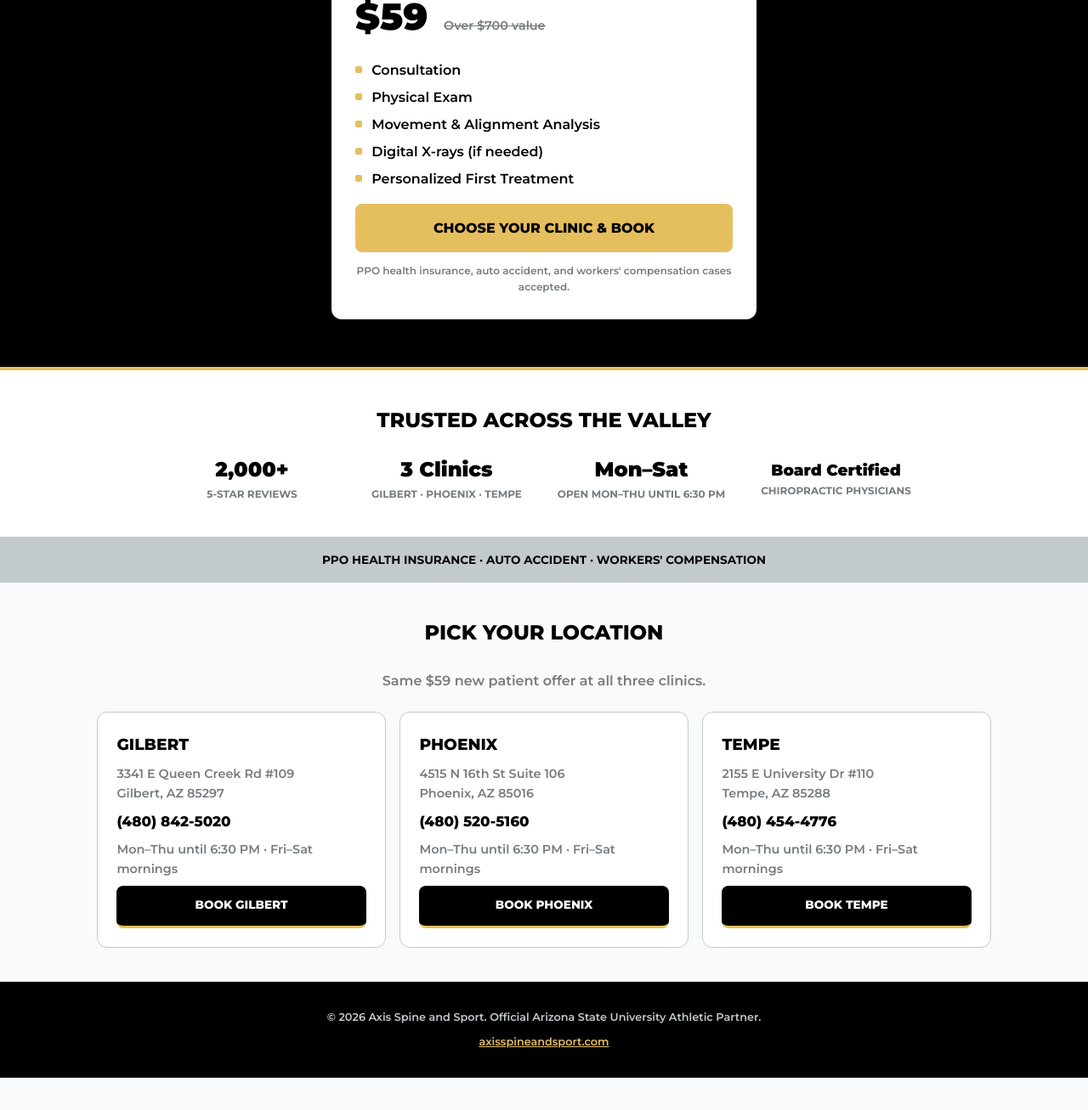
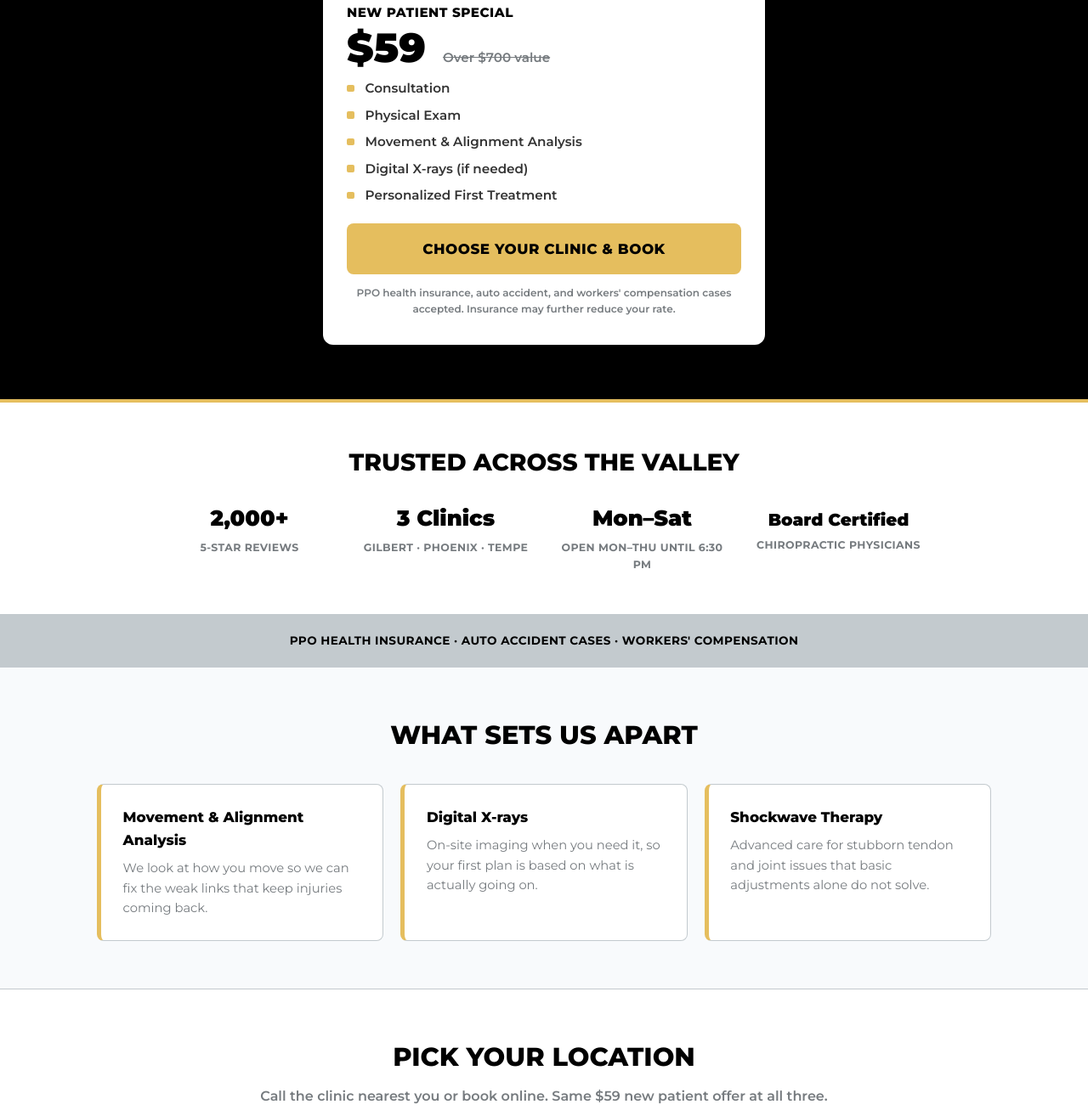
Before and after one commit to drdylanhernandez/Princess-Game, a plain HTML site: page index.html in a window 1280 px wide. Shown: the part 407-1714 px from the top of the page at 85% size. Before the commit the page ends 1676 px from the top, so only its background shows below. Drawn offline with Linux system fonts and the light colour scheme.

Commit message:
Deploy Axis $59 multi-location offers LP (Over $700)

```diff
--- a/index.html
+++ b/index.html
@@ -3,110 +3,197 @@
 <head>
   <meta charset="UTF-8">
   <meta name="viewport" content="width=device-width, initial-scale=1.0">
-<title>$59 New Patient Special | Axis Spine and Sport</title>
-<meta name="description" content="Claim your $59 new patient visit at Axis Spine and Sport. Official ASU Athletic Partner. Gilbert, Phoenix, Tempe.">
-<link href="https://fonts.googleapis.com/css2?family=Montserrat:wght@600;700;800;900&display=swap" rel="stylesheet">
+  <title>$59 New Patient Special | Axis Spine and Sport | Gilbert, Phoenix, Tempe</title>
+  <meta name="description" content="Claim your $59 new patient visit at Axis Spine and Sport. Official ASU Athletic Partner. Locations in Gilbert, Phoenix, and Tempe. Board Certified Chiropractic Physicians.">
+  <link rel="preconnect" href="https://fonts.googleapis.com">
+  <link rel="preconnect" href="https://fonts.gstatic.com" crossorigin>
+  <link href="https://fonts.googleapis.com/css2?family=Montserrat:wght@400;600;700;800;900&display=swap" rel="stylesheet">
   <style>
-:root{--gold:#e5be5e;--gold-dark:#cba245;--dark:#767b7f;--light:#c3cace;--bg:#f8fafc;--w:#fff;--b:#000}
-*{box-sizing:border-box;margin:0;padding:0;font-family:Montserrat,-apple-system,sans-serif}
-body{color:var(--b);line-height:1.6;background:var(--bg)}
-header{background:var(--b);border-bottom:2px solid var(--gold);padding:1rem 1.5rem;display:flex;justify-content:space-between;align-items:center;position:sticky;top:0;z-index:10}
-.logo{height:40px}
-.btn{background:var(--gold);color:var(--b);padding:.6rem 1rem;border-radius:8px;text-decoration:none;font-weight:800;font-size:.8rem;text-transform:uppercase}
-.hero{background:var(--b);color:var(--w);padding:3rem 1.5rem 3.5rem;text-align:center;border-bottom:4px solid var(--gold)}
-.badge{display:inline-block;background:var(--dark);color:var(--gold);padding:.35rem 1rem;border-radius:50px;font-size:.75rem;font-weight:700;border:1px solid var(--gold);margin:.25rem}
-.asu{background:var(--gold);color:var(--b);border:none}
-h1{font-size:clamp(1.6rem,4vw,2.4rem);font-weight:800;text-transform:uppercase;margin:1rem 0 .75rem}
-.sub{color:var(--light);max-width:640px;margin:0 auto 1.5rem}
-.card{background:var(--w);color:var(--b);max-width:500px;margin:0 auto;padding:1.75rem;border-radius:12px;border-top:5px solid var(--gold);text-align:left;box-shadow:0 12px 32px rgba(0,0,0,.35)}
-.price{font-size:2.75rem;font-weight:900}
-.price span{font-size:.9rem;color:var(--dark);text-decoration:line-through;font-weight:600;margin-left:.35rem}
-ul{list-style:none;margin:1rem 0}
-li{padding-left:1.2rem;margin:.4rem 0;font-weight:600;position:relative}
-li:before{content:"";position:absolute;left:0;top:.5rem;width:.5rem;height:.5rem;background:var(--gold);border-radius:2px}
-.cta{display:block;width:100%;background:var(--gold);color:var(--b);padding:1rem;border-radius:8px;text-decoration:none;font-weight:800;text-align:center;text-transform:uppercase}
-.note{font-size:.75rem;color:var(--dark);text-align:center;margin-top:.75rem;font-weight:600}
-.section{padding:2.5rem 1.5rem;max-width:1100px;margin:0 auto}
-.section h2{text-align:center;font-weight:800;text-transform:uppercase;margin-bottom:1.5rem}
-.grid{display:grid;grid-template-columns:repeat(auto-fit,minmax(250px,1fr));gap:1rem}
-.loc{background:var(--w);border:1px solid var(--light);border-radius:12px;padding:1.4rem;display:flex;flex-direction:column;gap:.5rem}
-.loc h3{font-weight:800;text-transform:uppercase}
-.loc .m{color:var(--dark);font-weight:600;font-size:.9rem}
-.loc a.p{color:var(--b);font-weight:800;text-decoration:none;font-size:1.05rem}
-.loc a.b{margin-top:auto;background:var(--b);color:var(--w);text-align:center;padding:.8rem;border-radius:8px;text-decoration:none;font-weight:800;font-size:.85rem;text-transform:uppercase;border-bottom:3px solid var(--gold)}
-.proof{background:var(--w);padding:2.5rem 1.5rem;text-align:center;border-bottom:1px solid var(--light)}
-.proof-grid{display:grid;grid-template-columns:repeat(auto-fit,minmax(140px,1fr));gap:1rem;max-width:900px;margin:0 auto}
-.proof h3{font-size:1.5rem;font-weight:900}
-.proof p{color:var(--dark);font-weight:700;text-transform:uppercase;font-size:.75rem}
-.banner{background:var(--light);padding:1rem;text-align:center;font-weight:700;text-transform:uppercase;font-size:.85rem}
-footer{background:var(--b);color:var(--light);text-align:center;padding:2rem 1.5rem;font-size:.8rem;font-weight:600}
-footer a{color:var(--gold)}
+    :root {
+      --gold: #e5be5e;
+      --gold-dark: #cba245;
+      --dark-grey: #767b7f;
+      --light-grey: #c3cace;
+      --bg: #f8fafc;
+      --white: #ffffff;
+      --black: #000000;
+      --border: #c3cace;
+      --radius: 8px;
+    }
+    * { box-sizing: border-box; margin: 0; padding: 0; font-family: 'Montserrat', -apple-system, BlinkMacSystemFont, sans-serif; }
+    body { color: var(--black); line-height: 1.6; background: var(--bg); }
+    header { background: var(--black); border-bottom: 2px solid var(--gold); padding: 1rem 1.5rem; display: flex; justify-content: space-between; align-items: center; position: sticky; top: 0; z-index: 100; gap: 1rem; }
+    .logo-img { height: 40px; width: auto; display: block; }
+    .phone-btn { background: var(--gold); color: var(--black); padding: 0.6rem 1.1rem; border-radius: var(--radius); text-decoration: none; font-weight: 800; font-size: 0.8rem; text-transform: uppercase; letter-spacing: 0.4px; white-space: nowrap; }
+    .phone-btn:hover { background: var(--gold-dark); }
+    .hero { background: var(--black); color: var(--white); padding: 3.5rem 1.5rem 4rem; text-align: center; border-bottom: 4px solid var(--gold); }
+    .hero-content { max-width: 820px; margin: 0 auto; }
+    .badge-row { display: flex; flex-wrap: wrap; gap: 0.5rem; justify-content: center; margin-bottom: 1.2rem; }
+    .badge { display: inline-block; background: var(--dark-grey); color: var(--gold); padding: 0.35rem 1rem; border-radius: 50px; font-size: 0.75rem; font-weight: 700; border: 1px solid var(--gold); letter-spacing: 0.8px; text-transform: uppercase; }
+    .asu-badge { display: inline-block; background: var(--gold); color: var(--black); padding: 0.35rem 0.9rem; border-radius: 4px; font-size: 0.75rem; font-weight: 800; text-transform: uppercase; letter-spacing: 0.4px; }
+    .hero h1 { font-size: clamp(1.7rem, 4vw, 2.6rem); line-height: 1.15; margin-bottom: 0.85rem; font-weight: 800; text-transform: uppercase; letter-spacing: -0.5px; }
+    .hero .sub { font-size: 1.05rem; margin-bottom: 1.75rem; color: var(--light-grey); max-width: 640px; margin-left: auto; margin-right: auto; }
+    .offer-card { background: var(--white); color: var(--black); max-width: 520px; margin: 0 auto; padding: 2rem 1.75rem; border-radius: 12px; box-shadow: 0 12px 32px rgba(0,0,0,0.35); border-top: 5px solid var(--gold); text-align: left; }
+    .offer-title { font-size: 0.95rem; font-weight: 800; text-transform: uppercase; letter-spacing: 0.5px; margin-bottom: 0.35rem; }
+    .price { font-size: 3rem; font-weight: 900; line-height: 1; margin-bottom: 0.75rem; }
+    .price span { font-size: 0.95rem; color: var(--dark-grey); font-weight: 600; text-decoration: line-through; margin-left: 0.35rem; }
+    .offer-list { list-style: none; margin: 0 0 1.25rem; padding: 0; }
+    .offer-list li { position: relative; padding-left: 1.35rem; margin-bottom: 0.45rem; font-size: 0.95rem; color: #333; font-weight: 600; }
+    .offer-list li::before { content: ""; position: absolute; left: 0; top: 0.45rem; width: 0.55rem; height: 0.55rem; background: var(--gold); border-radius: 2px; }
+    .cta-btn { display: block; width: 100%; background: var(--gold); color: var(--black); padding: 1.05rem; border-radius: var(--radius); text-decoration: none; font-weight: 800; font-size: 1.05rem; text-align: center; border: none; cursor: pointer; text-transform: uppercase; letter-spacing: 0.5px; }
+    .cta-btn:hover { background: var(--gold-dark); }
+    .cta-note { font-size: 0.75rem; color: var(--dark-grey); margin-top: 0.75rem; text-align: center; font-weight: 600; }
+    .proof { padding: 3rem 1.5rem; background: var(--white); text-align: center; border-bottom: 1px solid var(--border); }
+    .proof h2 { font-weight: 800; font-size: clamp(1.3rem, 3vw, 1.75rem); text-transform: uppercase; margin-bottom: 1.5rem; }
+    .proof-grid { display: grid; grid-template-columns: repeat(auto-fit, minmax(160px, 1fr)); gap: 1.5rem; max-width: 900px; margin: 0 auto; }
+    .proof-item h3 { font-size: 1.6rem; font-weight: 900; }
+    .proof-item p { color: var(--dark-grey); font-weight: 700; text-transform: uppercase; font-size: 0.78rem; letter-spacing: 0.4px; margin-top: 0.25rem; }
+    .insurance-banner { background: var(--light-grey); padding: 1.25rem 1.5rem; text-align: center; }
+    .insurance-banner p { font-weight: 700; font-size: 0.85rem; text-transform: uppercase; letter-spacing: 0.4px; }
+    .services { padding: 3.5rem 1.5rem; max-width: 1100px; margin: 0 auto; }
+    .services h2 { text-align: center; font-size: clamp(1.4rem, 3vw, 1.9rem); margin-bottom: 2rem; font-weight: 800; text-transform: uppercase; }
+    .services-grid { display: grid; grid-template-columns: repeat(auto-fit, minmax(260px, 1fr)); gap: 1.25rem; }
+    .service-card { background: var(--white); padding: 1.6rem; border-radius: var(--radius); border: 1px solid var(--border); border-left: 5px solid var(--gold); }
+    .service-card h3 { font-size: 1.05rem; font-weight: 800; margin-bottom: 0.5rem; }
+    .service-card p { color: var(--dark-grey); font-size: 0.92rem; }
+    .locations { padding: 3.5rem 1.5rem 4rem; background: var(--white); border-top: 1px solid var(--border); }
+    .locations h2 { text-align: center; font-size: clamp(1.4rem, 3vw, 1.9rem); font-weight: 800; text-transform: uppercase; margin-bottom: 0.5rem; }
+    .locations .intro { text-align: center; color: var(--dark-grey); margin-bottom: 2rem; font-weight: 600; }
+    .loc-grid { display: grid; grid-template-columns: repeat(auto-fit, minmax(280px, 1fr)); gap: 1.25rem; max-width: 1100px; margin: 0 auto; }
+    .loc-card { border: 1px solid var(--border); border-radius: 12px; padding: 1.6rem; background: var(--bg); display: flex; flex-direction: column; gap: 0.65rem; }
+    .loc-card h3 { font-size: 1.15rem; font-weight: 800; text-transform: uppercase; }
+    .loc-card .addr, .loc-card .hours { color: var(--dark-grey); font-size: 0.9rem; font-weight: 600; }
+    .loc-card a.phone { color: var(--black); font-weight: 800; text-decoration: none; font-size: 1.05rem; }
+    .loc-card a.phone:hover { color: var(--gold-dark); }
+    .loc-cta { margin-top: auto; display: inline-block; text-align: center; background: var(--black); color: var(--white); padding: 0.85rem 1rem; border-radius: var(--radius); text-decoration: none; font-weight: 800; font-size: 0.85rem; text-transform: uppercase; letter-spacing: 0.4px; border-bottom: 3px solid var(--gold); }
+    .loc-cta:hover { background: #222; }
+    footer { background: var(--black); color: var(--light-grey); text-align: center; padding: 2rem 1.5rem; font-size: 0.8rem; font-weight: 600; border-top: 1px solid var(--dark-grey); }
+    footer a { color: var(--gold); }
   </style>
+  <script type="application/ld+json">
+  {
+    "@context": "https://schema.org",
+    "@type": "MedicalClinic",
+    "name": "Axis Spine and Sport",
+    "url": "https://www.axisspineandsport.com/",
+    "medicalSpecialty": "Chiropractic",
+    "areaServed": ["Gilbert, AZ", "Phoenix, AZ", "Tempe, AZ"],
+    "priceRange": "$$",
+    "openingHoursSpecification": {
+      "@type": "OpeningHoursSpecification",
+      "dayOfWeek": ["Monday","Tuesday","Wednesday","Thursday","Friday","Saturday"],
+      "opens": "08:45",
+      "closes": "18:30"
+    }
+  }
+  </script>
 </head>
 <body>
   <header>
-<a href="https://www.axisspineandsport.com/"><img class="logo" src="https://www.axisspineandsport.com/wp-content/uploads/2025/12/Chiropractic-Tempe-AZ-Axis-Spine-and-Sport-Header-Logo.webp" alt="Axis Spine and Sport"></a>
-<a class="btn" href="#locations">Find a Location</a>
+    <a href="https://www.axisspineandsport.com/"><img src="/logo.png" alt="Axis Spine and Sport" class="logo-img"></a>
+    <a href="#locations" class="phone-btn">Find a Location</a>
   </header>
+
   <section class="hero">
+    <div class="hero-content">
+      <div class="badge-row">
         <span class="badge">Gilbert · Phoenix · Tempe</span>
-<span class="badge asu">Official ASU Athletic Partner</span>
+        <span class="asu-badge">Official ASU Athletic Partner</span>
+      </div>
       <h1>Chiropractic Built for Active People in the Valley</h1>
       <p class="sub">Board Certified Chiropractic Physicians. We find the root cause, not just the symptom. Start with the $59 new patient visit.</p>
-<div class="card" id="offer">
-<div style="font-weight:800;text-transform:uppercase;letter-spacing:.5px;font-size:.9rem">New Patient Special</div>
+
+      <div class="offer-card" id="offer">
+        <div class="offer-title">New Patient Special</div>
         <div class="price">$59 <span>Over $700 value</span></div>
-<ul>
+        <ul class="offer-list">
           <li>Consultation</li>
           <li>Physical Exam</li>
           <li>Movement &amp; Alignment Analysis</li>
           <li>Digital X-rays (if needed)</li>
           <li>Personalized First Treatment</li>
         </ul>
-<a class="cta" href="#locations">Choose Your Clinic &amp; Book</a>
-<p class="note">PPO health insurance, auto accident, and workers' compensation cases accepted.</p>
+        <a href="#locations" class="cta-btn">Choose Your Clinic &amp; Book</a>
+        <p class="cta-note">PPO health insurance, auto accident, and workers' compensation cases accepted. Insurance may further reduce your rate.</p>
+      </div>
     </div>
   </section>
+
   <section class="proof">
-<h2 style="font-weight:800;text-transform:uppercase;margin-bottom:1.25rem">Trusted Across the Valley</h2>
+    <h2>Trusted Across the Valley</h2>
     <div class="proof-grid">
-<div><h3>2,000+</h3><p>5-Star Reviews</p></div>
-<div><h3>3 Clinics</h3><p>Gilbert · Phoenix · Tempe</p></div>
-<div><h3>Mon–Sat</h3><p>Open Mon–Thu until 6:30 PM</p></div>
-<div><h3 style="font-size:1.15rem;margin-top:.3rem">Board Certified</h3><p>Chiropractic Physicians</p></div>
+      <div class="proof-item">
+        <h3>2,000+</h3>
+        <p>5-Star Reviews</p>
+      </div>
+      <div class="proof-item">
+        <h3>3 Clinics</h3>
+        <p>Gilbert · Phoenix · Tempe</p>
+      </div>
+      <div class="proof-item">
+        <h3>Mon–Sat</h3>
+        <p>Open Mon–Thu until 6:30 PM</p>
+      </div>
+      <div class="proof-item">
+        <h3 style="font-size:1.25rem;margin-top:0.35rem;">Board Certified</h3>
+        <p>Chiropractic Physicians</p>
+      </div>
     </div>
   </section>
-<div class="banner">PPO Health Insurance · Auto Accident · Workers' Compensation</div>
-<section class="section" id="locations">
+
+  <div class="insurance-banner">
+    <p>PPO Health Insurance · Auto Accident Cases · Workers' Compensation</p>
+  </div>
+
+  <section class="services">
+    <h2>What Sets Us Apart</h2>
+    <div class="services-grid">
+      <div class="service-card">
+        <h3>Movement &amp; Alignment Analysis</h3>
+        <p>We look at how you move so we can fix the weak links that keep injuries coming back.</p>
+      </div>
+      <div class="service-card">
+        <h3>Digital X-rays</h3>
+        <p>On-site imaging when you need it, so your first plan is based on what is actually going on.</p>
+      </div>
+      <div class="service-card">
+        <h3>Shockwave Therapy</h3>
+        <p>Advanced care for stubborn tendon and joint issues that basic adjustments alone do not solve.</p>
+      </div>
+    </div>
+  </section>
+
+  <section class="locations" id="locations">
     <h2>Pick Your Location</h2>
-<p style="text-align:center;color:#767b7f;font-weight:600;margin-bottom:1.5rem">Same $59 new patient offer at all three clinics.</p>
-<div class="grid">
-<article class="loc">
+    <p class="intro">Call the clinic nearest you or book online. Same $59 new patient offer at all three.</p>
+    <div class="loc-grid">
+      <article class="loc-card">
         <h3>Gilbert</h3>
-<p class="m">3341 E Queen Creek Rd #109<br>Gilbert, AZ 85297</p>
-<a class="p" href="tel:4808425020">(480) 842-5020</a>
-<p class="m">Mon–Thu until 6:30 PM · Fri–Sat mornings</p>
-<a class="b" href="https://www.gilbert.axisspineandsport.com/">Book Gilbert</a>
+        <p class="addr">3341 E Queen Creek Rd #109<br>Gilbert, AZ 85297</p>
+        <a class="phone" href="tel:4808425020">(480) 842-5020</a>
+        <p class="hours">Mon–Thu until 6:30 PM · Fri–Sat mornings · Sun closed</p>
+        <a class="loc-cta" href="https://www.gilbert.axisspineandsport.com/">Book Gilbert</a>
       </article>
-<article class="loc">
+      <article class="loc-card">
         <h3>Phoenix</h3>
-<p class="m">4515 N 16th St Suite 106<br>Phoenix, AZ 85016</p>
-<a class="p" href="tel:4805205160">(480) 520-5160</a>
-<p class="m">Mon–Thu until 6:30 PM · Fri–Sat mornings</p>
-<a class="b" href="https://www.phoenix.axisspineandsport.com/">Book Phoenix</a>
+        <p class="addr">4515 N 16th St Suite 106<br>Phoenix, AZ 85016</p>
+        <a class="phone" href="tel:4805205160">(480) 520-5160</a>
+        <p class="hours">Mon–Thu until 6:30 PM · Fri–Sat mornings · Sun closed</p>
+        <a class="loc-cta" href="https://www.phoenix.axisspineandsport.com/">Book Phoenix</a>
       </article>
-<article class="loc">
+      <article class="loc-card">
         <h3>Tempe</h3>
-<p class="m">2155 E University Dr #110<br>Tempe, AZ 85288</p>
-<a class="p" href="tel:4804544776">(480) 454-4776</a>
-<p class="m">Mon–Thu until 6:30 PM · Fri–Sat mornings</p>
-<a class="b" href="https://www.tempe.axisspineandsport.com/">Book Tempe</a>
+        <p class="addr">2155 E University Dr #110<br>Tempe, AZ 85288</p>
+        <a class="phone" href="tel:4804544776">(480) 454-4776</a>
+        <p class="hours">Mon–Thu until 6:30 PM · Fri–Sat mornings · Sun closed</p>
+        <a class="loc-cta" href="https://www.tempe.axisspineandsport.com/">Book Tempe</a>
       </article>
     </div>
   </section>
+
   <footer>
     <p>&copy; 2026 Axis Spine and Sport. Official Arizona State University Athletic Partner.</p>
-<p style="margin-top:.5rem"><a href="https://www.axisspineandsport.com/">axisspineandsport.com</a></p>
+    <p style="margin-top:0.5rem;"><a href="https://www.axisspineandsport.com/">axisspineandsport.com</a></p>
   </footer>
 </body>
 </html>
```
Lines whose indentation alone changed are shown as unchanged.
